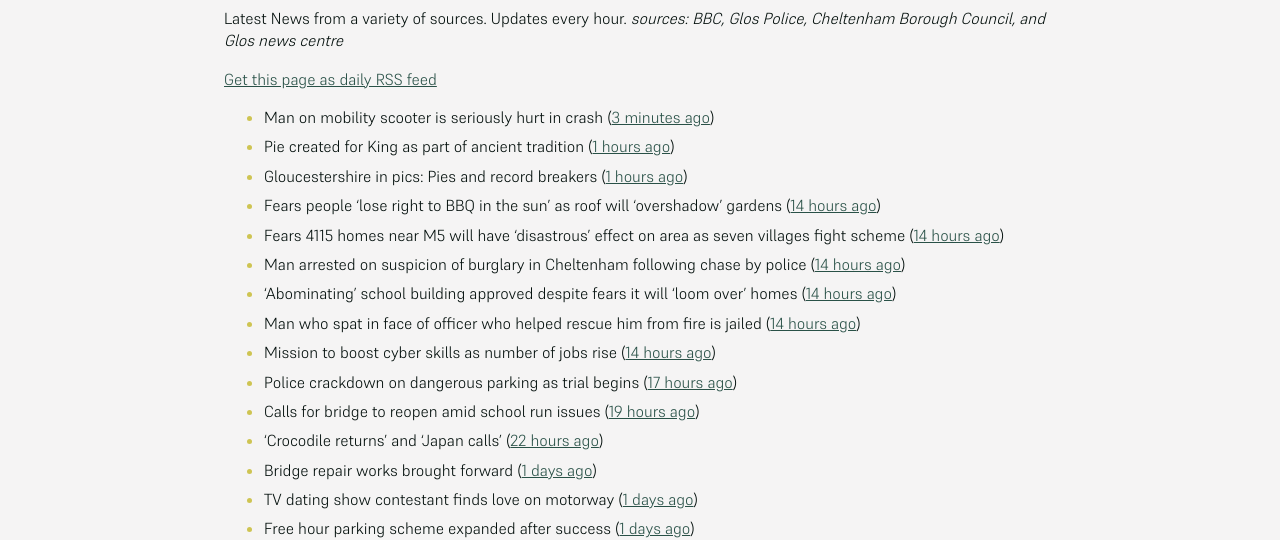
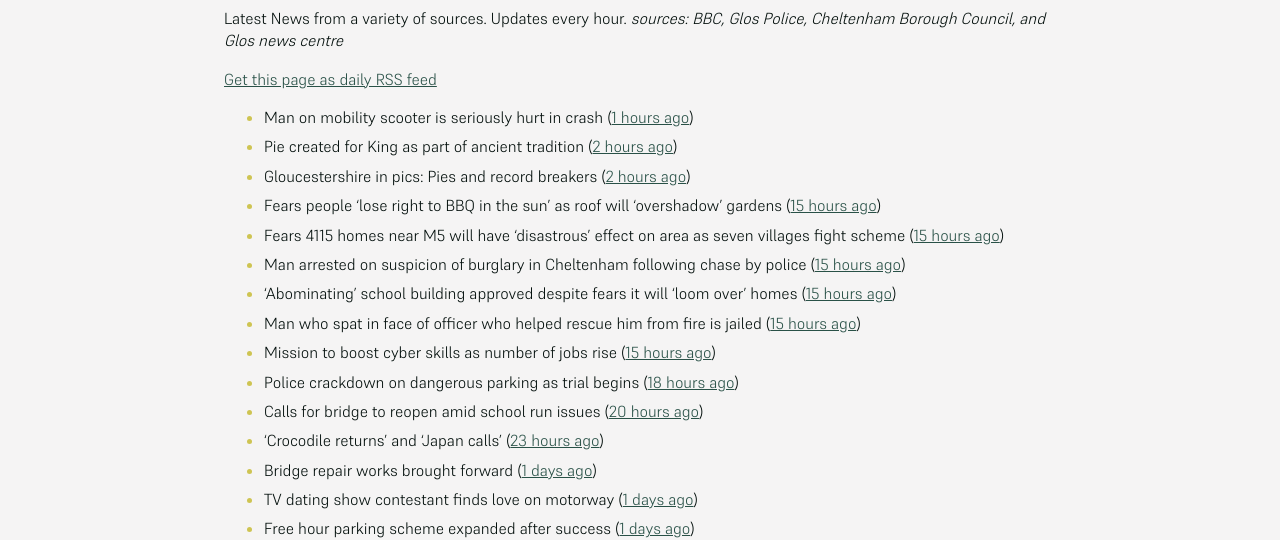
Before and after one commit to mat-0/cheltenham-open-data, a Jekyll site: the page built from _pages/news.md, in a window 1280 px wide and 1400 px high. Shown: the part 266-806 px from the top of the window. Built offline with Jekyll 4.4.1, drawn with Linux system fonts in a browser that asks for light colours; some of the changed text lies outside the part shown.

Commit message:
Updated 2025-05-24 08:58:07

```diff
--- a/_pages/news.md
+++ b/_pages/news.md
@@ -12,18 +12,18 @@ _sources: BBC, Glos Police, Cheltenham Borough Council, and Glos news centre_
 [Get this page as daily RSS feed](/daily.rss)
 
 <!-- news_marker starts -->
-- Man on mobility scooter is seriously hurt in crash ([3 minutes ago](https://www.bbc.com/news/articles/cx2eqqnx4zlo))
-- Pie created for King as part of ancient tradition ([1 hours ago](https://www.bbc.com/news/articles/ckgxxnve341o))
-- Gloucestershire in pics: Pies and record breakers ([1 hours ago](https://www.bbc.com/news/articles/clyvvpgg4xyo))
-- Fears people ‘lose right to BBQ in the sun’ as roof will ‘overshadow’ gardens ([14 hours ago](https://gloucesternewscentre.co.uk/fears-people-lose-right-to-bbq-in-the-sun-as-roof-will-overshadow-gardens/))
-- Fears 4115 homes near M5 will have ‘disastrous’ effect on area as seven villages fight scheme ([14 hours ago](https://gloucesternewscentre.co.uk/fears-4115-homes-near-m5-will-have-disastrous-effect-on-area-as-seven-villages-fight-scheme/))
-- Man arrested on suspicion of burglary in Cheltenham following chase by police ([14 hours ago](https://gloucesternewscentre.co.uk/man-arrested-on-suspicion-of-burglary-in-cheltenham-following-chase-by-police/))
-- ‘Abominating’ school building approved despite fears it will ‘loom over’ homes ([14 hours ago](https://gloucesternewscentre.co.uk/abominating-school-building-approved-despite-fears-it-will-loom-over-homes/))
-- Man who spat in face of officer who helped rescue him from fire is jailed ([14 hours ago](https://gloucesternewscentre.co.uk/man-who-spat-in-face-of-officer-who-helped-rescue-him-from-fire-is-jailed/))
-- Mission to boost cyber skills as number of jobs rise ([14 hours ago](https://www.bbc.com/news/articles/cp9200y2km0o))
-- Police crackdown on dangerous parking as trial begins ([17 hours ago](https://www.bbc.com/news/articles/c628gp87jljo))
-- Calls for bridge to reopen amid school run issues ([19 hours ago](https://www.bbc.com/news/articles/c7877jd3dw3o))
-- 'Crocodile returns' and 'Japan calls' ([22 hours ago](https://www.bbc.com/news/articles/clynl44237wo))
+- Man on mobility scooter is seriously hurt in crash ([1 hours ago](https://www.bbc.com/news/articles/cx2eqqnx4zlo))
+- Pie created for King as part of ancient tradition ([2 hours ago](https://www.bbc.com/news/articles/ckgxxnve341o))
+- Gloucestershire in pics: Pies and record breakers ([2 hours ago](https://www.bbc.com/news/articles/clyvvpgg4xyo))
+- Fears people ‘lose right to BBQ in the sun’ as roof will ‘overshadow’ gardens ([15 hours ago](https://gloucesternewscentre.co.uk/fears-people-lose-right-to-bbq-in-the-sun-as-roof-will-overshadow-gardens/))
+- Fears 4115 homes near M5 will have ‘disastrous’ effect on area as seven villages fight scheme ([15 hours ago](https://gloucesternewscentre.co.uk/fears-4115-homes-near-m5-will-have-disastrous-effect-on-area-as-seven-villages-fight-scheme/))
+- Man arrested on suspicion of burglary in Cheltenham following chase by police ([15 hours ago](https://gloucesternewscentre.co.uk/man-arrested-on-suspicion-of-burglary-in-cheltenham-following-chase-by-police/))
+- ‘Abominating’ school building approved despite fears it will ‘loom over’ homes ([15 hours ago](https://gloucesternewscentre.co.uk/abominating-school-building-approved-despite-fears-it-will-loom-over-homes/))
+- Man who spat in face of officer who helped rescue him from fire is jailed ([15 hours ago](https://gloucesternewscentre.co.uk/man-who-spat-in-face-of-officer-who-helped-rescue-him-from-fire-is-jailed/))
+- Mission to boost cyber skills as number of jobs rise ([15 hours ago](https://www.bbc.com/news/articles/cp9200y2km0o))
+- Police crackdown on dangerous parking as trial begins ([18 hours ago](https://www.bbc.com/news/articles/c628gp87jljo))
+- Calls for bridge to reopen amid school run issues ([20 hours ago](https://www.bbc.com/news/articles/c7877jd3dw3o))
+- 'Crocodile returns' and 'Japan calls' ([23 hours ago](https://www.bbc.com/news/articles/clynl44237wo))
 - Bridge repair works brought forward ([1 days ago](https://www.bbc.com/news/articles/c8repy53ezyo))
 - TV dating show contestant finds love on motorway ([1 days ago](https://www.bbc.com/news/articles/cn84y0wnz2po))
 - Free hour parking scheme expanded after success ([1 days ago](https://www.bbc.com/news/articles/cd0l2kr32zeo))
```
Also changed, not shown: other parts of _pages/news.md (+5 -5 lines), _data/flood.json (+5 -27 lines), index.md (+5 -5 lines).
